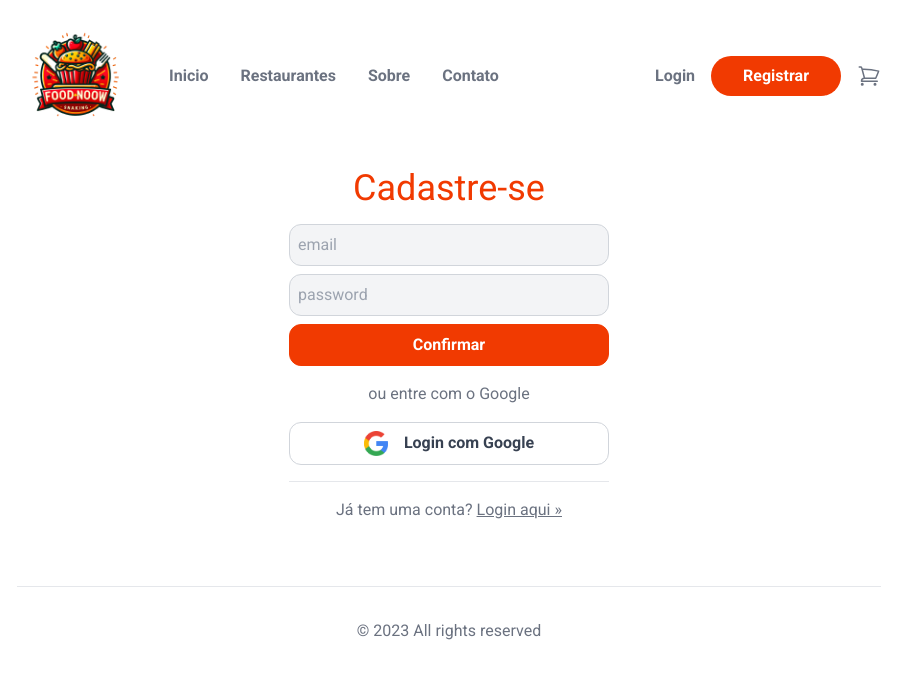
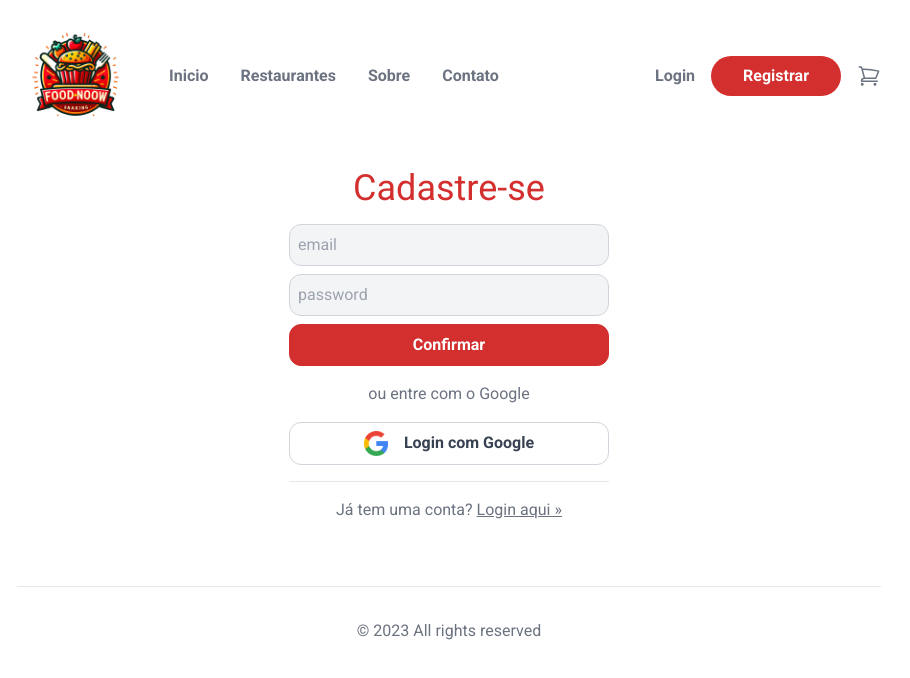
Before and after one commit to lucatsf/foodnoow, a Next.js app: page /register in a window 1280 px wide. Shown: the top 678 px of the page, without its empty margins (191-1101 px from the left). Built offline with nearby package versions, Linux system fonts and the light colour scheme; no server answers.

Commit message:
feat: alter color

```diff
--- a/tailwind.config.js
+++ b/tailwind.config.js
@@ -8,7 +8,7 @@ module.exports = {
   theme: {
     extend: {
       colors: {
-        primary: '#f13a01',
+        primary: '#D32F2F',
       },
     },
   },
```
